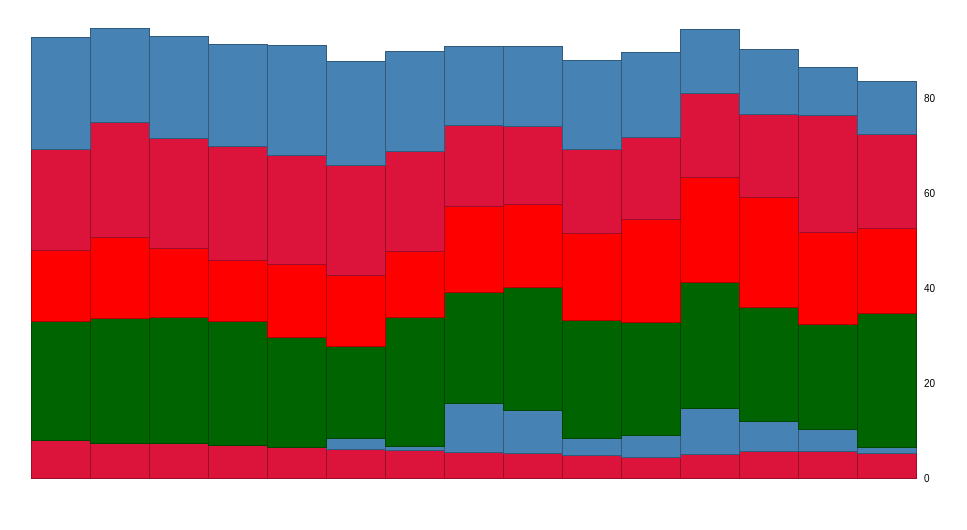
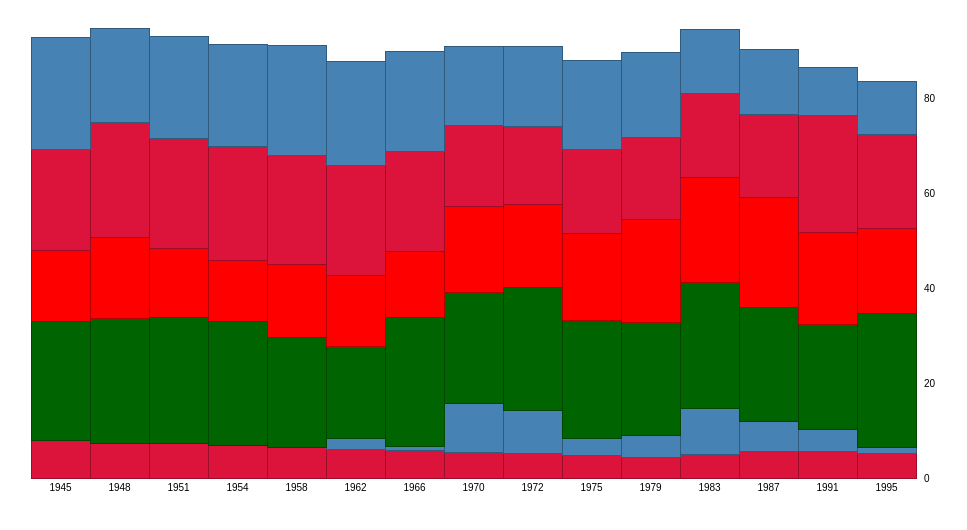
Before and after one commit to vugi/d3_eduskuntavaalit, a plain HTML site: page eduskuntavaalit.html in a window 1280 px wide. Shown: the whole page, without its empty margins (0-967 px from the left). Drawn offline with Linux system fonts and the light colour scheme.

```diff
--- a/eduskuntavaalit.html
+++ b/eduskuntavaalit.html
@@ -84,7 +84,7 @@
       .text(function(d) { return d.y; });
 
   // Add a label per date.
-  var label = svg.selectAll("text")
+  var label = svg.selectAll("text.label")
       .data(x.domain())
     .enter().append("text")
       .attr("x", function(d) { return x(d) + x.rangeBand() / 2; })
```
